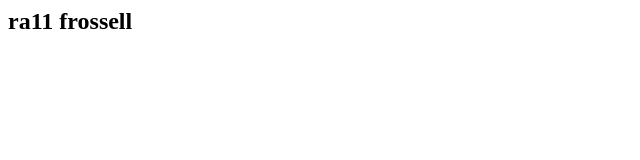
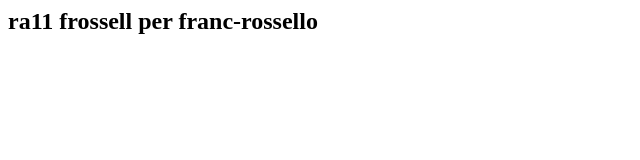
Before and after one commit to frossell/ra11, a plain HTML site: page index.html in a window 1280 px wide. Shown: the whole page, without its empty margins (0-640 px from the left). Drawn offline with Linux system fonts and the light colour scheme.

Commit message:
Update index.html

```diff
--- a/index.html
+++ b/index.html
@@ -1 +1 @@
-<h2>ra11 frossell</h2>
+<h2>ra11 frossell per franc-rossello</h2>
```
